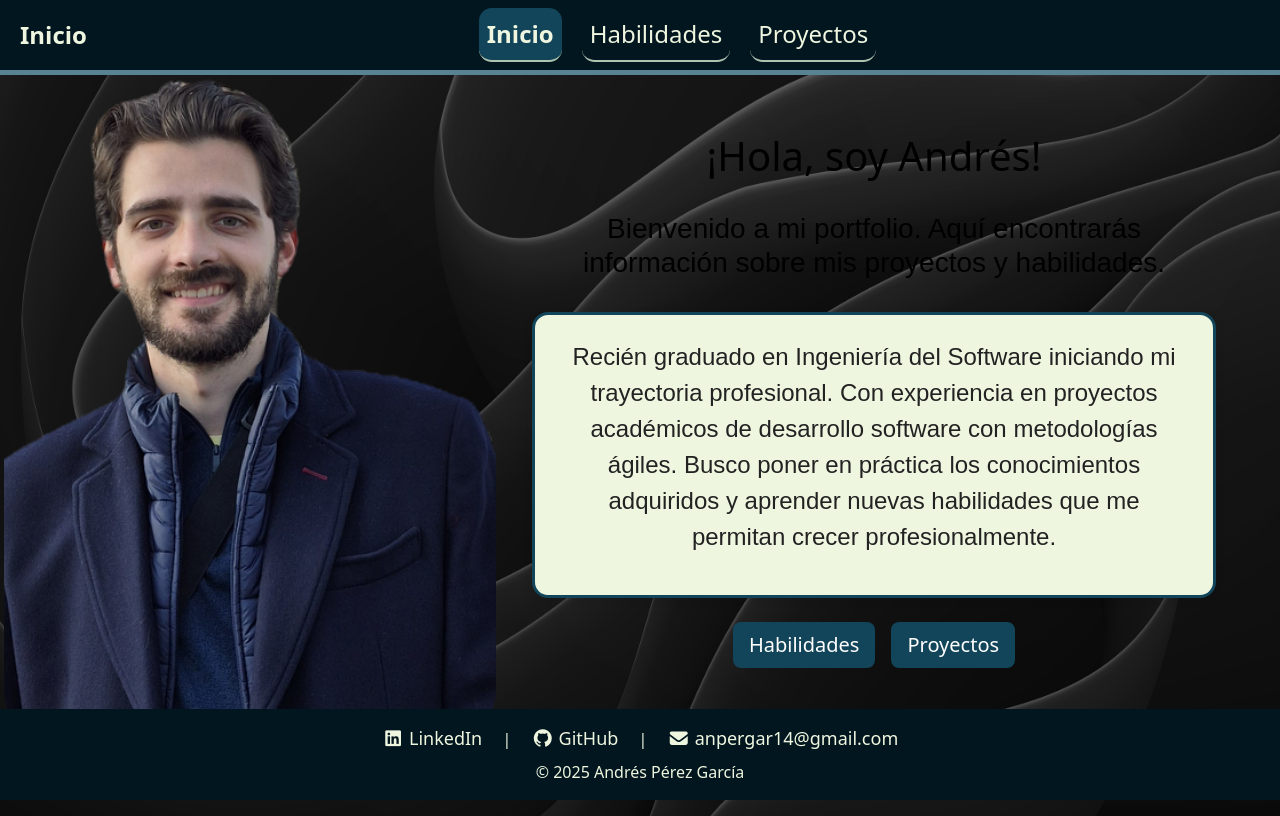
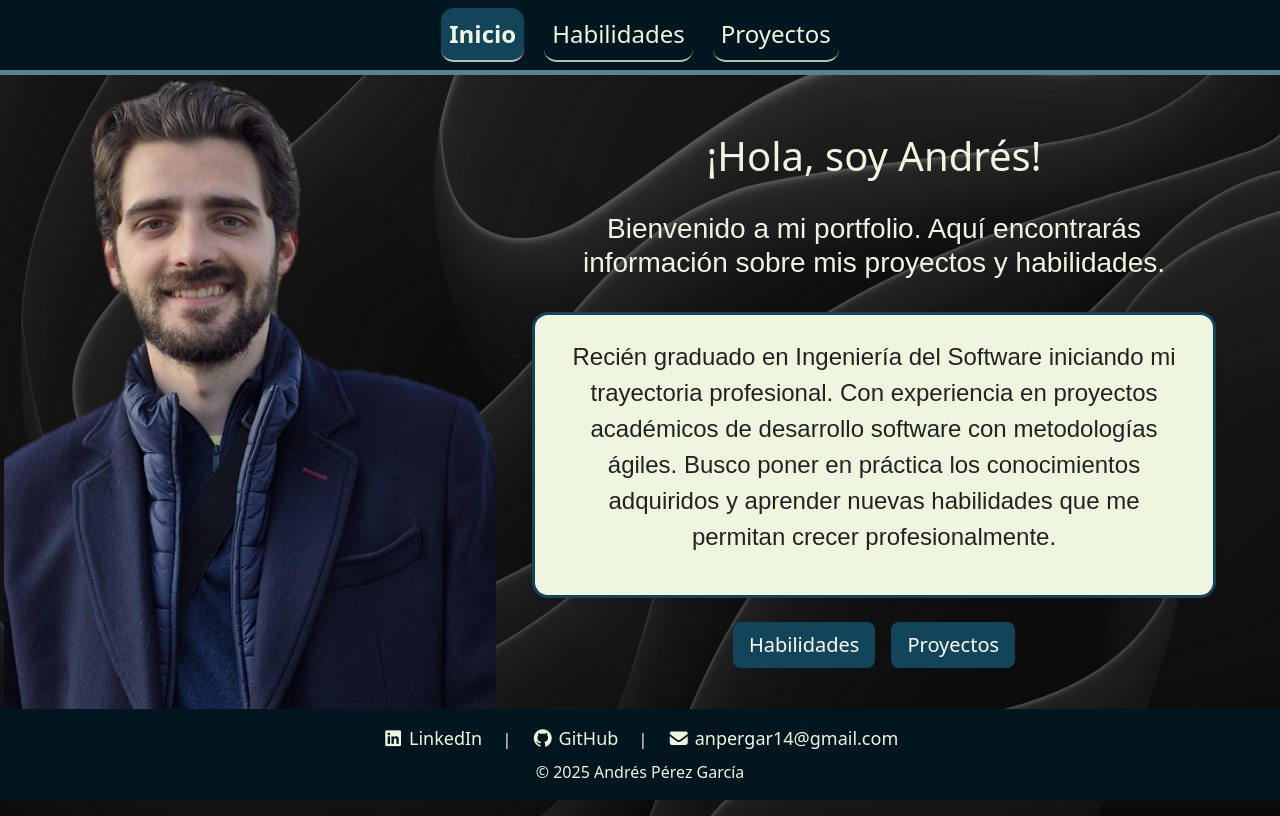
Before and after one commit to Andrespg14/Mi-Portfolio, a React (Create React App) app in the folder frontend/: page / in a window 1280 px wide. Built offline with nearby package versions, Linux system fonts and the light colour scheme; the HTML template or start-up script is replaced by a standard one.

Commit message:
feat: enhance header navigation and styles

```diff
--- a/frontend/src/components/Header.css
+++ b/frontend/src/components/Header.css
@@ -33,9 +33,15 @@
   font-size: 2rem;
 }
 
-.current-page {
-  color: #eff6e0;
-  font-size: 1.5rem;
-  font-weight: bold;
-  align-self: center;
+.current-page-mobile {
+    color: #eff6e0;
+    font-size: 1.5rem;
+    font-weight: bold;
+    align-self: center;
+  }
+
+@media (min-width: 992px) {
+  .current-page-mobile {
+  display: none;
+  }
 }
--- a/frontend/src/components/Header.js
+++ b/frontend/src/components/Header.js
@@ -11,7 +11,7 @@ function Header() {
           <Navbar.Toggle aria-controls='basic-navbar-nav' as="button">
             <i className="fa-solid fa-house"></i>
           </Navbar.Toggle>
-          <span className='current-page ms-2'>
+          <span className='current-page-mobile ms-2'>
             {window.location.pathname === '/' && 'Inicio'}
             {window.location.pathname === '/habilidades' && 'Habilidades'}
             {window.location.pathname === '/proyectos' && 'Proyectos'}
--- a/frontend/src/pages/inicio.css
+++ b/frontend/src/pages/inicio.css
@@ -1,5 +1,5 @@
 .inicio-container {
-  color: black;
+  color: #eff6e0;
   display: flex;
   min-height: 80vh;
   align-items: center;
```
